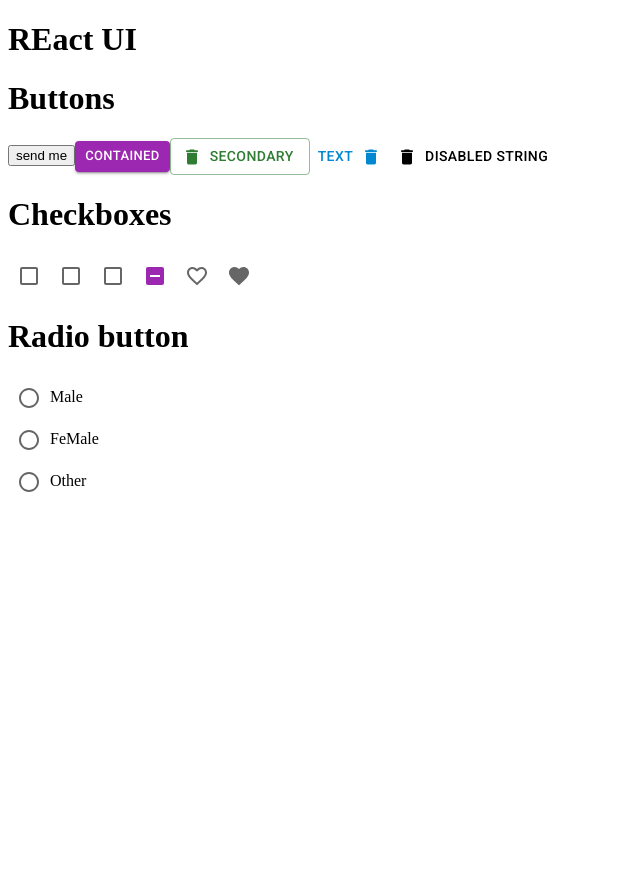
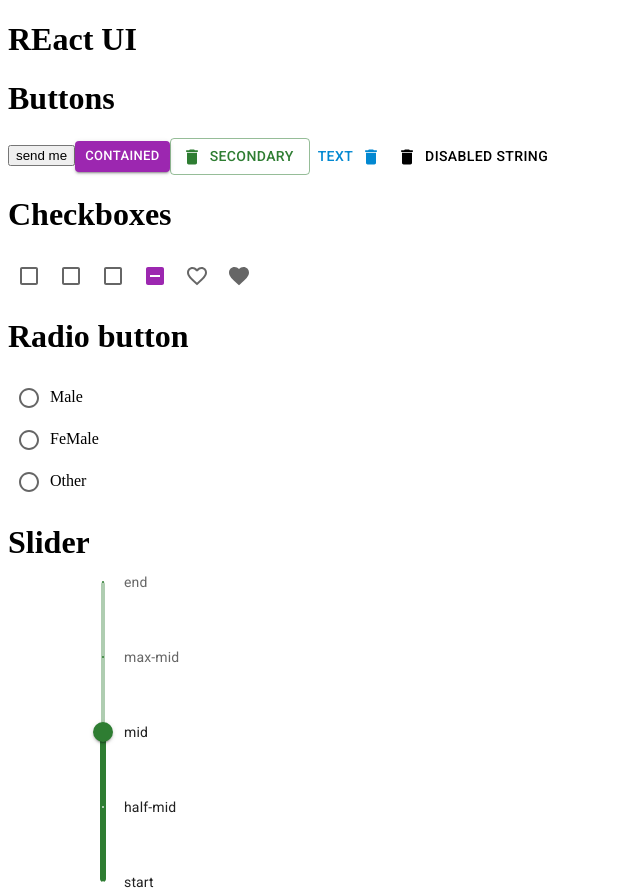
Before and after one commit to nikita3006/materialUi, a React (Vite) app: page / in a window 1280 px wide. Shown: the whole page, without its empty margins (0-640 px from the left). Before the commit the page ends 800 px from the top, so only its background shows below. Built offline with nearby package versions, Linux system fonts and the light colour scheme.

Commit message:
range slider property

```diff
--- a/src/App.jsx
+++ b/src/App.jsx
@@ -1,6 +1,8 @@
 import Buttons from "./components/Buttons.jsx"
 import CheckBoxes from "./components/CheckBoxes.jsx"
 import RadioButton from "./components/RadioButton.jsx"
+import SliderPage from "./components/Slider.jsx"
+
 
 
 const App = () => {
@@ -10,6 +12,7 @@ const App = () => {
        <Buttons/>
        <CheckBoxes/>
        <RadioButton/>
+       <SliderPage/>
     </div>
   )
 }
--- /dev/null
+++ b/src/components/Slider.jsx
@@ -0,0 +1,49 @@
+import { Slider } from '@mui/material';
+
+const SliderPage = () => {
+    const mark =[
+        {
+            value:0,
+            label:'start'
+        },
+        {
+            value:50,
+            label:'half-mid'
+        },
+        {
+            value:100,
+            label:'mid'
+        },
+        {
+            value:150,
+            label:'max-mid'
+        },
+        {
+            value:200,
+            label:'end'
+        }
+    ]
+
+    const getValue = (e, val) =>{
+            console.log(val)
+    }
+  return (
+    <div>
+        <h1>Slider</h1>
+        <div style={{width:'300px',marginLeft:'5rem', height:'300px'}}>
+        <Slider
+            color='success'
+            defaultValue={100}
+            valueLabelDisplay='auto'
+            max={200}
+            step={50}
+            marks={mark}
+            onChange={getValue}
+            orientation='vertical'
+           />
+        </div>
+    </div>
+  )
+}
+
+export default SliderPage;
```
